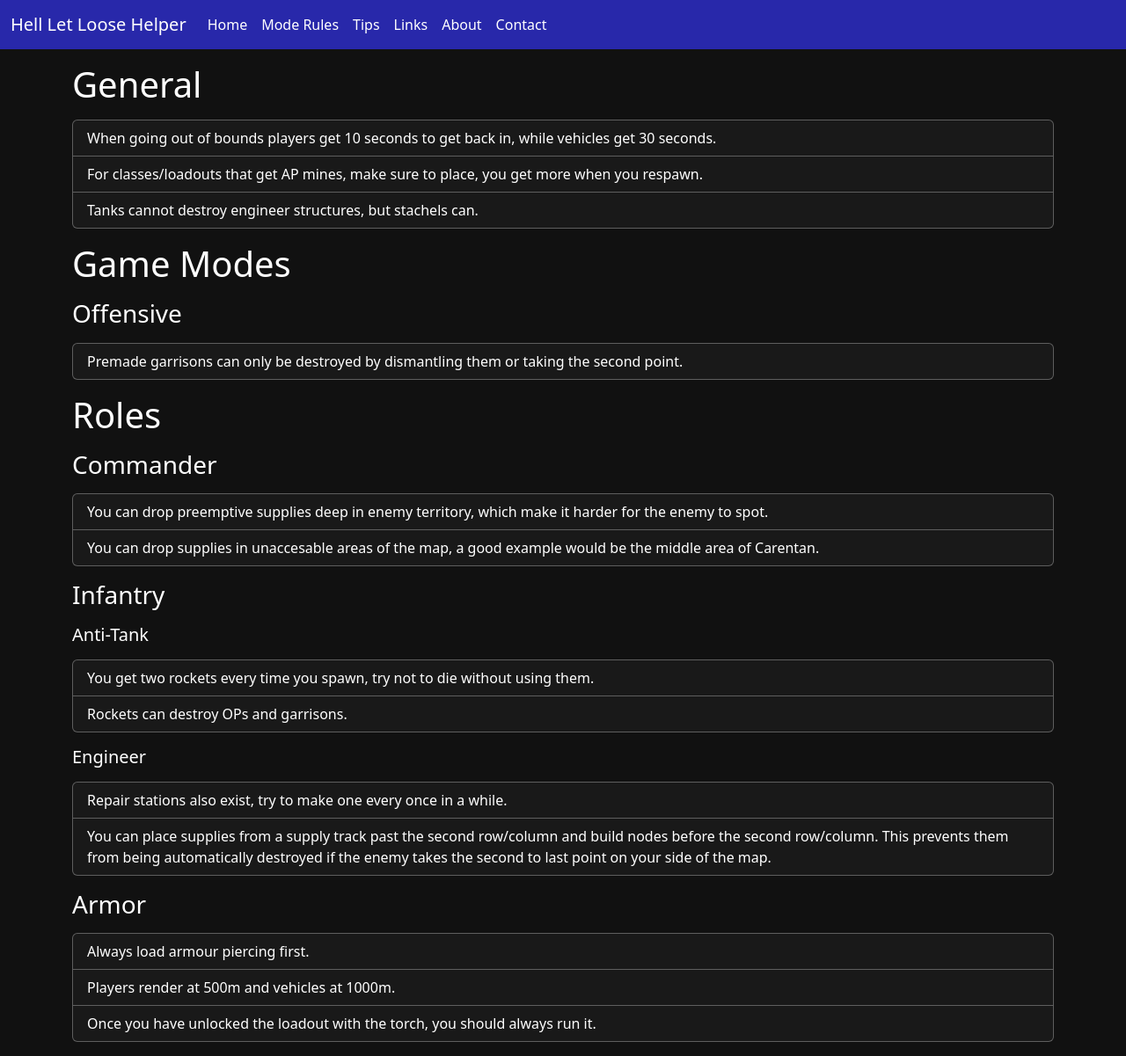
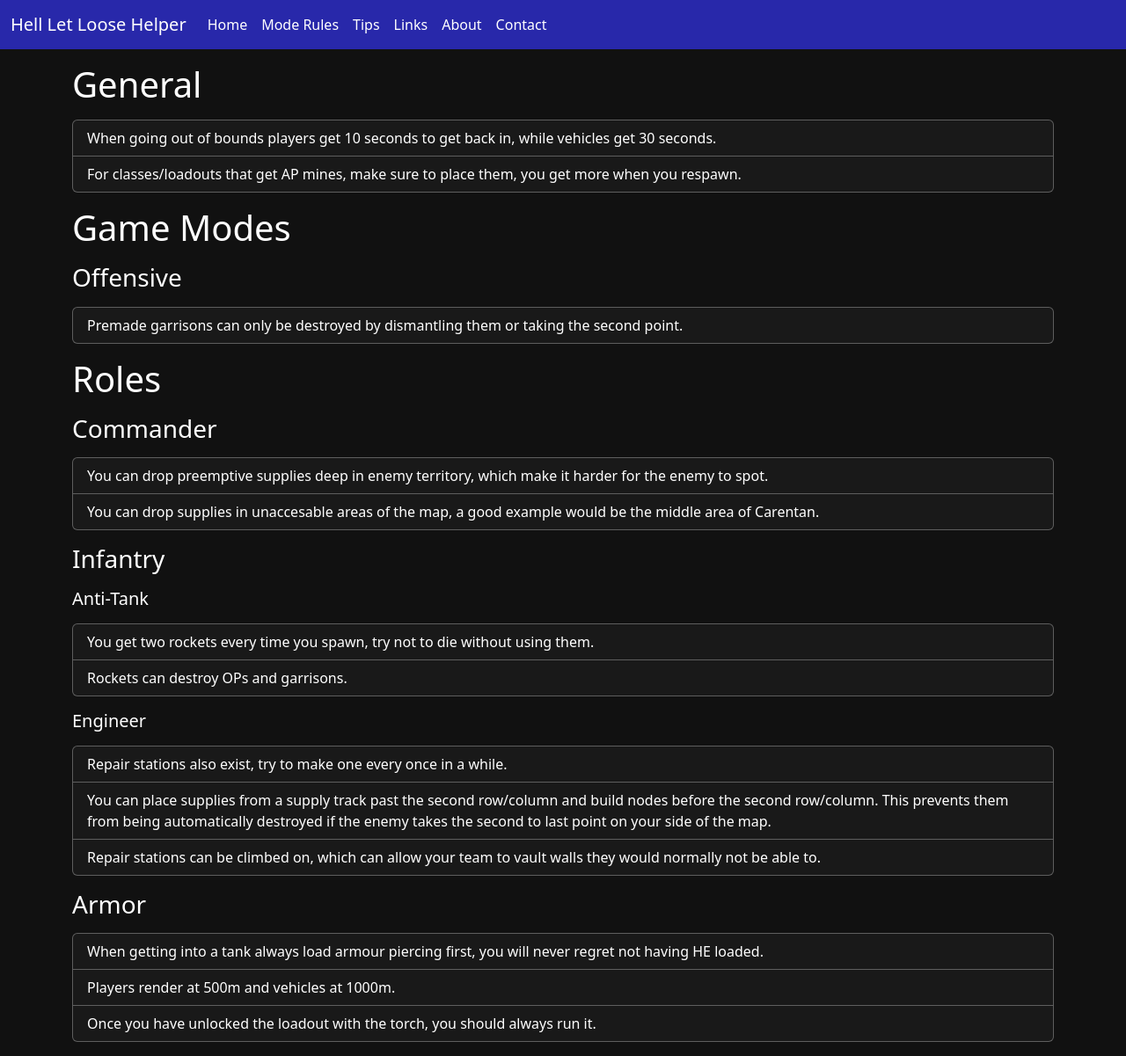
Before and after one commit to JHoover10/HellLetLooseHelper, a SvelteKit app: page /tips in a window 1280 px wide. Shown: the whole page at 88% size. Built offline with nearby package versions, Linux system fonts and the light colour scheme.

Commit message:
add more tips

```diff
--- a/src/data/tips.ts
+++ b/src/data/tips.ts
@@ -1,8 +1,7 @@
 export let tips = {
     "general": [
         "When going out of bounds players get 10 seconds to get back in, while vehicles get 30 seconds.",
-        "For classes/loadouts that get AP mines, make sure to place, you get more when you respawn.",
-        "Tanks cannot destroy engineer structures, but stachels can."
+        "For classes/loadouts that get AP mines, make sure to place them, you get more when you respawn."
     ],
     "gameModes": {
         "offensive": [
@@ -15,7 +14,7 @@ export let tips = {
             "Rockets can destroy OPs and garrisons."
         ],
         "armor": [
-            "Always load armour piercing first.",
+            "When getting into a tank always load armour piercing first, you will never regret not having HE loaded.",
             "Players render at 500m and vehicles at 1000m.",
             "Once you have unlocked the loadout with the torch, you should always run it."
         ],
@@ -25,10 +24,19 @@ export let tips = {
         ],
         "engineer": [
             "Repair stations also exist, try to make one every once in a while.",
-            "You can place supplies from a supply track past the second row/column and build nodes before the second row/column. This prevents them from being automatically destroyed if the enemy takes the second to last point on your side of the map."
+            "You can place supplies from a supply track past the second row/column and build nodes before the second row/column. This prevents them from being automatically destroyed if the enemy takes the second to last point on your side of the map.",
+            "Repair stations can be climbed on, which can allow your team to vault walls they would normally not be able to."
+        ],
+        "general": [
+            "Only the commander, officers, supports, armour teams, and recon teams can see the results of the recon plane. Unlike the spotters flare gun which everyone can see.",
+            "Tanks cannot destroy engineer structures, but stachels can."
         ],
         "officer": [
-            "Always be looking for or thinking about a place to put a new garrison down at."
+            "Always be looking for or thinking about a place to put a new garrison down at.",
+            "Your squad can only see markers you or the commander put down, please remark things as needed so your squad is also aware."
+        ],
+        "recon": [
+            "Recon squads do not show up on recon plane scans."
         ],
         "support": [
             "If you don't have a need for your supplies and their off cooldown, place them on point, your anti-tank/engineers/officers will love you for it.",
```
